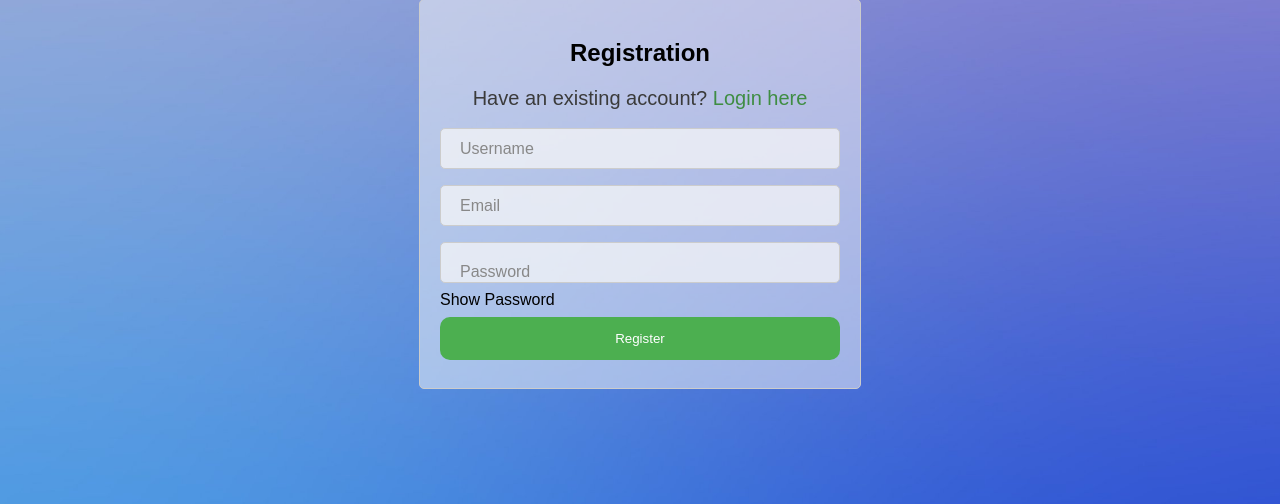
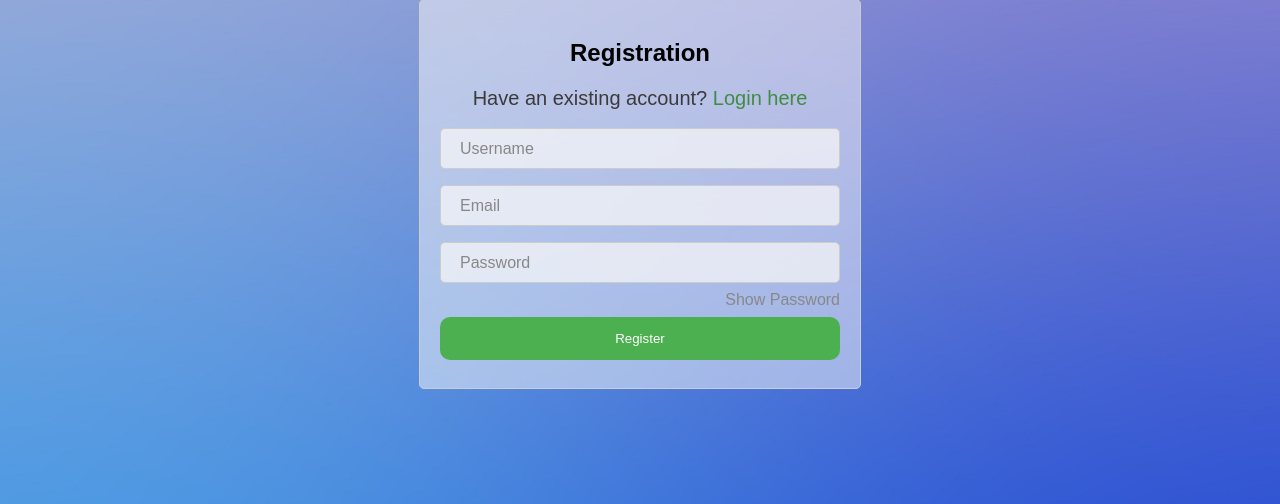
Before and after one commit to thew0lfs/onepagewebsite, a PHP site: the page made by Login & Registration/register.html in a window 1280 px wide. Shown: the part 214-718 px from the top of the page. Run offline with PHP 8.4, Linux system fonts and the light colour scheme.

Commit message:
Update register-style.css

```diff
--- a/Login & Registration/register-style.css
+++ b/Login & Registration/register-style.css
@@ -127,3 +127,14 @@ body {
   .container .form-group input:hover {
     transform: scale(1.1);
   }
+
+  .password-toggle {
+    cursor: pointer;
+    float: right;
+    color: #888;
+  }
+
+  .password-toggle:hover {
+    text-decoration: underline;
+    color: #ccc;
+  }
```
